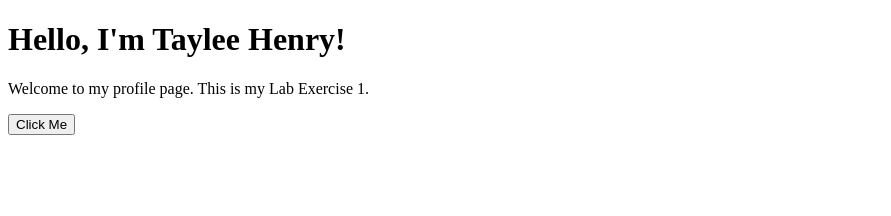
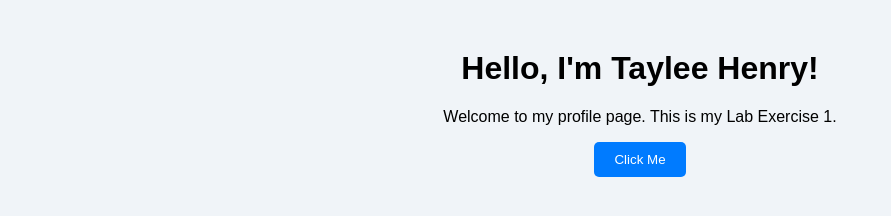
Before and after one commit to kage049754/LAB1-TAYLEE, a plain HTML site: page index.html in a window 1280 px wide. Shown: the whole page, without its empty margins (0-891 px from the left). Drawn offline with Linux system fonts and the light colour scheme.

Commit message:
Add CSS styling and JavaScript interactivity

```diff
--- a/index.html
+++ b/index.html
@@ -2,11 +2,14 @@
 <html lang="en">
 <head>
     <meta charset="UTF-8">
+    <link rel="stylesheet" href="style.css">
     <title>Introduce Myself</title>
 </head>
 <body>
     <h1>Hello, I'm Taylee Henry!</h1>
     <p>Welcome to my profile page. This is my Lab Exercise 1.</p>
     <button id="greetBtn">Click Me</button>
+
+    <script src="script.js"></script>
 </body>
 </html>
--- /dev/null
+++ b/script.js
@@ -0,0 +1,3 @@
+document.getElementById('greetBtn').addEventListener('click', function() {
+    alert('Hello! Thanks for visiting my page.');
+});
--- /dev/null
+++ b/style.css
@@ -0,0 +1,15 @@
+body {
+    font-family: Arial, sans-serif;
+    background-color: #f0f4f8;
+    text-align: center;
+    margin-top: 50px;
+}
+
+button {
+    padding: 10px 20px;
+    background-color: #007bff;
+    color: white;
+    border: none;
+    border-radius: 5px;
+    cursor: pointer;
+}
```
